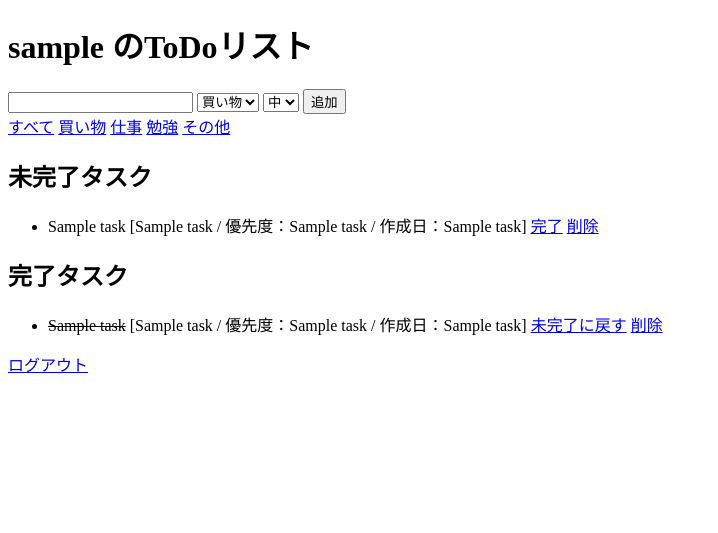
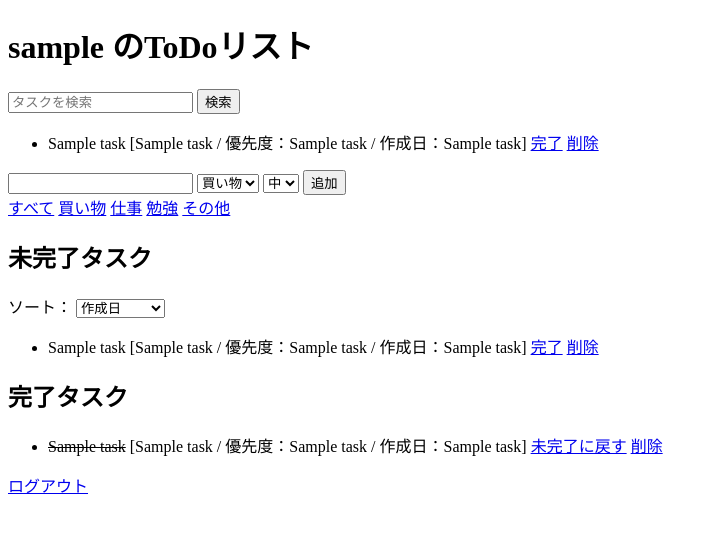
Before and after one commit to ushiushi05/todo_app_flask, a Flask app: template templates/index.html in a window 1280 px wide. Shown: the top 533 px of the page, without its empty margins (0-718 px from the left). Run offline with Flask 2, Linux system fonts and the light colour scheme; the template is opened without the code that fills it: most values are stand-ins (such as "Sample title", 1, 10 or a date in 2020).

Commit message:
update sort func and js file

```diff
--- a/main.py
+++ b/main.py
@@ -41,7 +41,7 @@ def init_db():
             """)
     c.execute("""
               CREATE TABLE IF NOT EXISTS tasks(
-                  id INTEGER PRIMARY KEY,
+                  id INTEGER PRIMARY KEY AUTOINCREMENT,
                   user_id INTEGER,
                   task TEXT,
                   is_done INTEGER DEFAULT 0,
@@ -113,9 +113,37 @@ def index():
             END
         """, (current_user.id,))
     completed_tasks = c.fetchall()
+
+    search_query = request.args.get("q", "")
+    if search_query:
+        c.execute("""
+                  SELECT id, task, is_done, category, priority, date_created
+                  FROM tasks
+                  WHERE user_id=? AND task LIKE ? AND is_done=0
+                  ORDER BY
+                  CASE priority
+                      WHEN "高" THEN 1
+                      WHEN "中" THEN 2
+                      WHEN "低" THEN 3
+                  END
+        """, (current_user.id, f"%{search_query}%"))
+    else:
+        c.execute("""
+                  SELECT id, task, is_done, category, priority, date_created
+                  FROM tasks
+                  WHERE user_id=? AND is_done=0
+                  ORDER BY
+                  CASE priority
+                      WHEN "高" THEN 1
+                      WHEN "中" THEN 2
+                      WHEN "低" THEN 3
+                  END
+        """, (current_user.id,))
+    filter_tasks = c.fetchall()
     conn.close()
 
-    return render_template("index.html", active_tasks=active_tasks, completed_tasks=completed_tasks, username=current_user.username)
+    return render_template("index.html", active_tasks=active_tasks, completed_tasks=completed_tasks,
+                           filter_tasks=filter_tasks, username=current_user.username)
 
 @app.route("/add", methods=["POST"])
 @login_required
--- /dev/null
+++ b/static/js/sort.js
@@ -0,0 +1,26 @@
+document.addEventListener("DOMContentLoaded", function() {
+    const sortSelect = document.getElementById("sortSelect");
+    const activeTasksList = document.getElementById("activeTasks");
+
+    sortSelect.addEventListener("change", function() {
+        const sortBy = sortSelect.value;
+        const tasks = Array.from(activeTasksList.querySelectorAll("li"));
+
+        tasks.sort((a, b) => {
+            let aValue, bValue;
+            if(sortBy === "category"){
+                aValue = a.dataset.category.toLowerCase();
+                bValue = b.dataset.category.toLowerCase();
+            } else if(sortBy === "priority"){
+                aValue = parseInt(a.dataset.priority);
+                bValue = parseInt(b.dataset.priority);
+            } else if(sortBy === "date_created"){
+                aValue = new Date(a.dataset.dateCreated);
+                bValue = new Date(b.dataset.dateCreated);
+            }
+            return aValue > bValue ? 1 :aValue < bValue ? -1 :0;
+        });
+
+        tasks.forEach(task => activeTasksList.appendChild(task));
+    });
+});
--- a/templates/index.html
+++ b/templates/index.html
@@ -8,6 +8,25 @@
 
 <body>
     <h1>{{ username }} のToDoリスト</h1>
+    <div>
+        <form action="/" method="GET">
+            <input type="text" name="q" placeholder="タスクを検索" value="{{ request.args.get('q', '') }}">
+            <button type="submit">検索</button>
+        </form>
+        {% if filter_tasks %}
+            <ul>
+                {% for task in filter_tasks %}
+                <li>
+                    {{ task[1] }} [{{ task[3] }} / 優先度：{{ task[4] }} / 作成日：{{ task[5] }}]
+                    <a href="/toggle/{{ task[0] }}">完了</a>
+                    <a href="/delete/{{ task[0] }}">削除</a>
+                </li>
+                {% endfor %}
+            </ul>
+        {% else %}
+            <p>該当する未完了タスクはありません。</p>
+        {% endif %}
+    </div>
     <form action="/add" method="POST">
         <input type="text" name="task" required>
         <select name="category">
@@ -31,10 +50,22 @@
         <a href="/?category=その他">その他</a>
     </div>
     <h2>未完了タスク</h2>
-    <ul>
+    <div>
+        <label for="sortSelect">ソート：</label>
+        <select id="sortSelect">
+            <option value="date_created">作成日</option>
+            <option value="priority">優先度</option>
+            <option value="category">カテゴリー</option>
+        </select>
+    </div>
+    <ul id="activeTasks">
         {% for task in active_tasks %}
-        <li>
-            {{ task[1] }} [{{ task[3] }} / 優先度：{{ task[4] }} / 作成日：{{ task[5] }}]
+        <li class="task-item"
+            data-category="{{ task[3] }}"
+            data-priority="{{ task[4] }}"
+            data-created="{{ task[5] }}">
+            {{ task[1]}}
+            [{{ task[3] }} / 優先度：{{ task[4] }} / 作成日：{{ task[5] }}]
             <a href="/toggle/{{ task[0] }}">完了</a>
             <a href="/delete/{{ task[0] }}">削除</a>
         </li>
@@ -42,6 +73,7 @@
         <li>未完了タスクはありません。</li>
         {% endfor %}
     </ul>
+    <script src="{{ url_for('static', filename='js/sort.js') }}"></script>
     <h2>完了タスク</h2>
     <ul>
         {% for task in completed_tasks %}
```
Also changed, not shown: static/js/css/style.css (added), todo.db.
